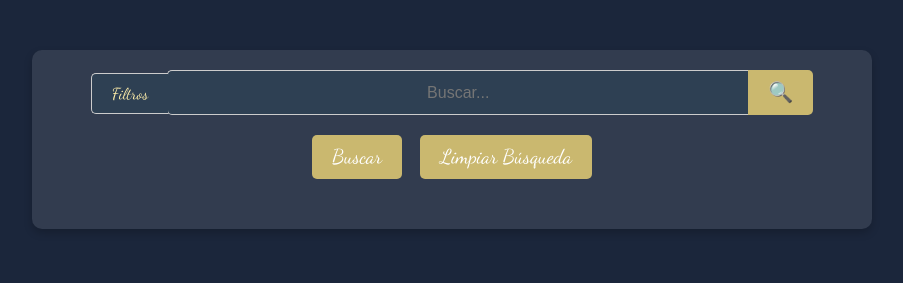
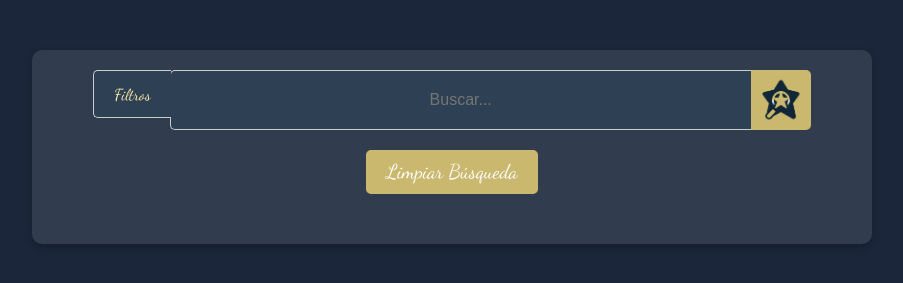
Before and after one commit to fjmoronreyes/Stardust, a plain HTML site: page stardust_speculum/index.html in a window 1280 px wide. Shown: the part 149-432 px from the top of the page, without its empty margins (188-1091 px from the left). Drawn offline with Linux system fonts and the light colour scheme.

Commit message:
Add star icon to the search button

```diff
--- a/stardust_speculum/index.html
+++ b/stardust_speculum/index.html
@@ -19,11 +19,12 @@
                 </div>
             </div>
             <input type="text" id="searchInput" placeholder="Buscar...">
-            <button class="search-button" onclick="searchBooks()">🔍</button>
+            <button class="search-button" onclick="searchBooks()">
+                <img src="./images/star_nobg.png" alt="Buscar" style="height: 60px;">
+            </button>
         </div>
         <div id="selectedFilters" class="selected-filters"></div>
         <div class="button-group">
-            <button class="action-button" onclick="searchBooks()">Buscar</button>
             <button class="action-button" onclick="resetFilters()">Limpiar Búsqueda</button>
         </div>
         <div id="results" class="results"></div>
--- a/stardust_speculum/script.js
+++ b/stardust_speculum/script.js
@@ -111,6 +111,7 @@ function scrollToTop() {
     window.scrollTo({ top: 0, behavior: 'smooth' });
 }
 
+
 window.onscroll = function() {
     const scrollToTopBtn = document.getElementById('scrollToTopBtn');
     if (document.body.scrollTop > 20 || document.documentElement.scrollTop > 20) {
--- a/stardust_speculum/style.css
+++ b/stardust_speculum/style.css
@@ -49,8 +49,12 @@ input[type="text"] {
 }
 
 button.search-button {
-    padding: 10px 20px;
-    font-size: 20px;
+    display: flex;
+    align-items: center;
+    justify-content: center;
+    padding: 0;
+    width: 60px;
+    height: 60px;
     background-color: #cab86f;
     color: white;
     border: none;
@@ -59,14 +63,16 @@ button.search-button {
     font-family: 'Dancing Script', cursive;
 }
 
-button.search-button:hover {
-    background-color: #b8955d;
+button.search-button img {
+    width: auto;
+    height: 100%;
 }
 
 .dropdown {
     position: relative;
     display: inline-block;
     margin-right: -1px;
+    height: 48px;
 }
 
 .dropbtn {
@@ -79,6 +85,7 @@ button.search-button:hover {
     cursor: pointer;
     font-family: 'Dancing Script', cursive;
     border-right: none;
+    height: 100%;
 }
 
 .dropdown-content {
@@ -151,13 +158,11 @@ button.action-button:hover {
     z-index: 99;
     border: none;
     outline: none;
-    background-color: rgba(255, 255, 255, 0.1);
-    color: #FFEEAA;
-    cursor: pointer;
+    background-color: #cab86f;
+    color: #1B263B;
     padding: 15px;
     border-radius: 50%;
     font-size: 18px;
-    box-shadow: 0 4px 8px rgba(0, 0, 0, 0.2);
     font-family: 'Dancing Script', cursive;
 }
 
@@ -174,3 +179,11 @@ button.action-button:hover {
 .scroll-icon span {
     margin-left: 5px;
 }
+
+.filter-span {
+    margin: 5px;
+    padding: 5px 10px;
+    background-color: #cab86f;
+    border-radius: 5px;
+    color: white; /* Asegura que la letra sea blanca */
+}
```
Also changed, not shown: stardust_speculum/images/filters.png (added), stardust_speculum/images/star_icon.jpg (added), stardust_speculum/images/star_nobg.png (added).
